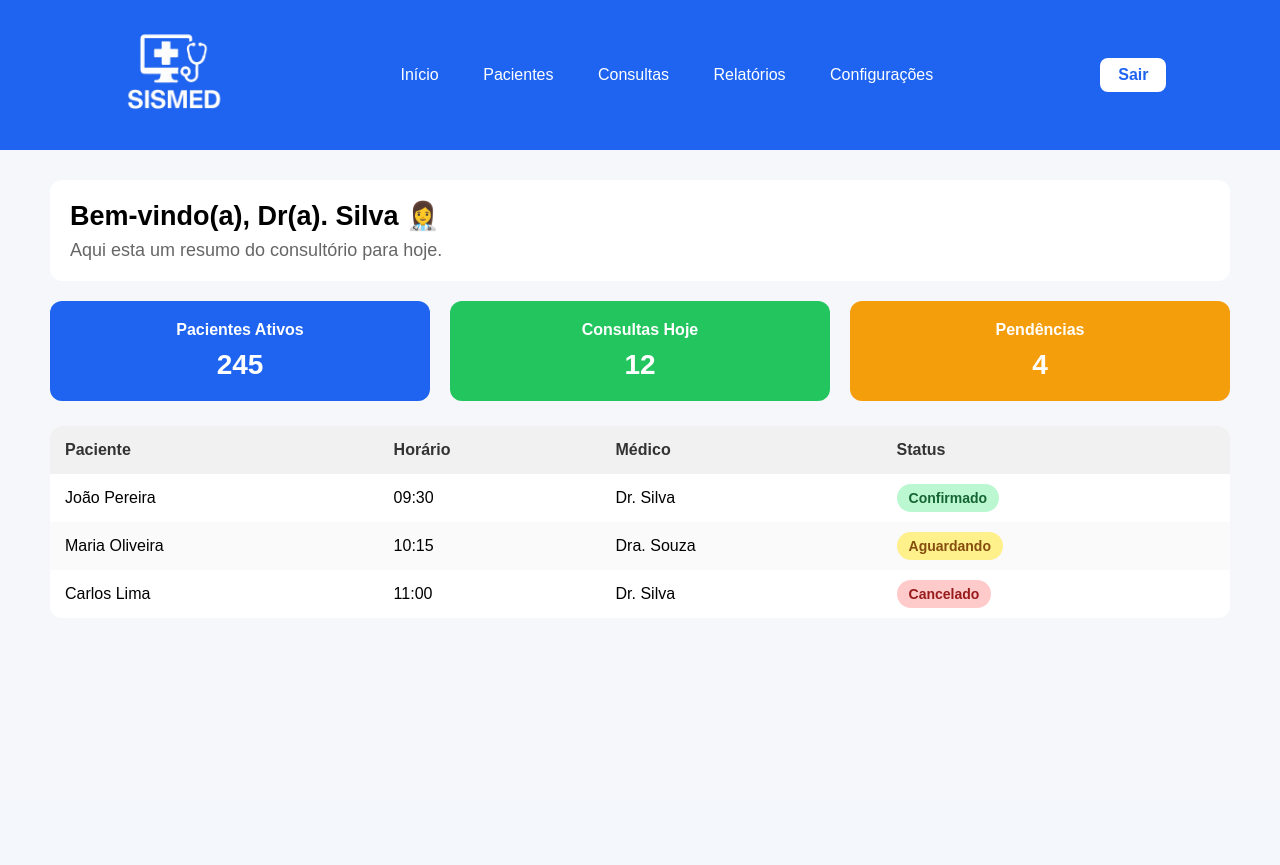
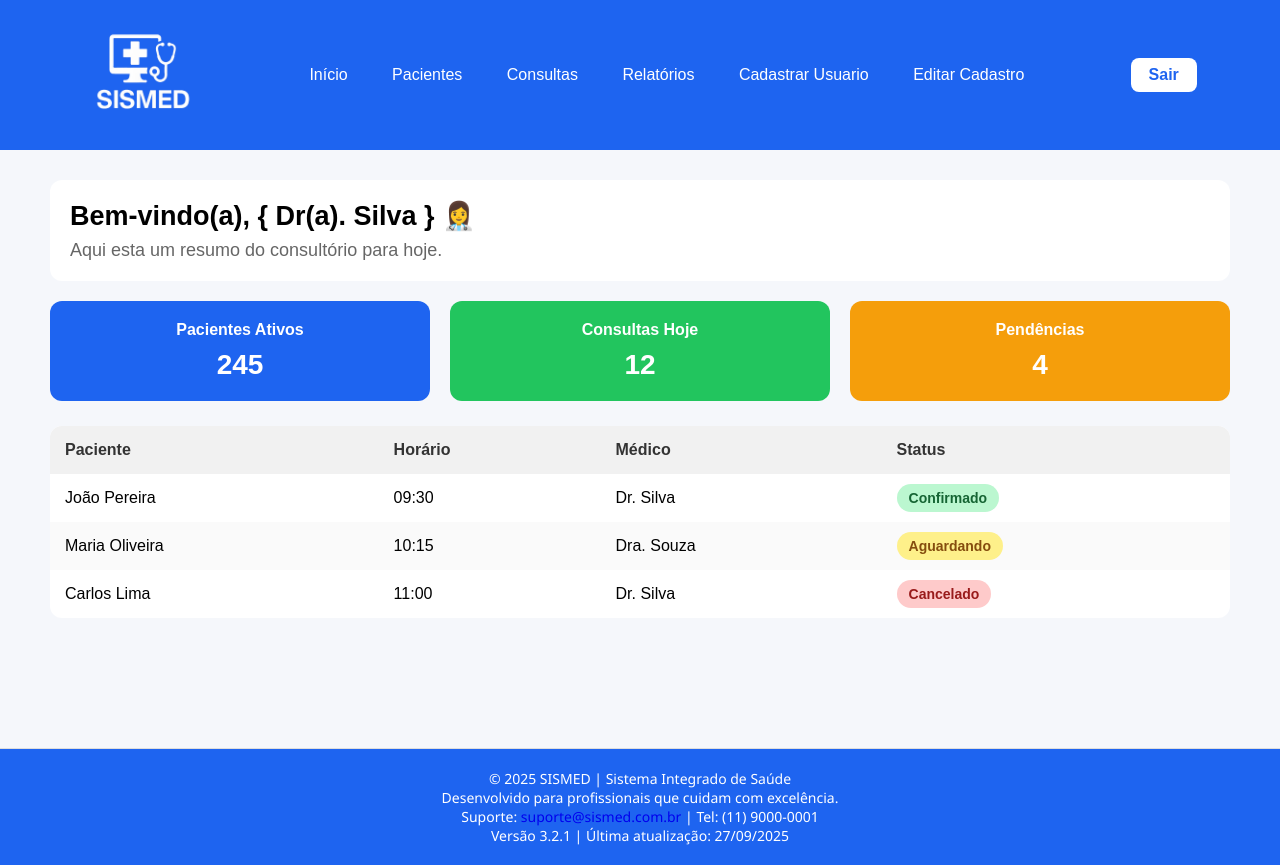
Before and after one commit to Lukas-Marks/SISMED, a PHP site: page /Pages/pagina-principal.php in a window 1280 px wide. Before the commit the page ends 608 px from the top, so only its background shows below. Run offline with PHP 8.4, Linux system fonts and the light colour scheme.

Commit message:
V2 - Front
2º Versão do front
- Integração de paginas
- cabeçalho e rodape

```diff
--- a/CSS/Pagina-Principal.css
+++ b/CSS/Pagina-Principal.css
@@ -7,76 +7,6 @@ body {
     margin: 0;
     font-family: Arial, sans-serif;
     background-color: #f5f7fb;
-  }
-
-
-  /* Navbar */
-  header {
-    background-color: #1e64f0;
-    color: white;
-    padding: 15px 40px;
-    display: flex;
-    justify-content: space-around;
-    align-items: center;
-  }
-
-  header h1 {
-    margin: 0;
-    font-size: 22px;
-    font-weight: bold;
-  }
-  .logo{
-    width: 120px;
-    height: 120px;
-    cursor: pointer;
-  }
-  nav a {
-    margin: 0 20px;
-    text-decoration: none;
-    color: white;
-    font-weight: 500;
-  }
-  nav a:hover {
-    text-decoration: underline;
-  }
-
-  .nav-mobile{
-    text-align: center;
-    display: none;
-    flex-wrap: wrap;
-    width: 100%;
-    background-color: #1e64f0;
-    position: absolute;
-    right: 0;
-    top: 111px;
-
-  }
-  .nav-mobile > a{
-    padding-top: 20px;
-    display: block;
-    width: 100%;
-    height: 70px;
-    border-bottom: 1px solid white;
-  }
-
-  .imagem-ham{
-    display: none;
-    width: 80px;
-    filter: invert(1);
-    height: 80px;
-    cursor: pointer;
-  }
-
-  .logout {
-    background: white;
-    color: #1e64f0;
-    padding: 8px 18px;
-    border-radius: 8px;
-    font-weight: bold;
-    text-decoration: none;
-  }
-  .logout:hover {
-    background: #f0f0f0;
   }
 
   /* Container */
@@ -158,19 +88,3 @@ body {
   .confirmado { background: #bbf7d0; color: #166534; }
   .aguardando { background: #fef08a; color: #854d0e; }
   .cancelado { background: #fecaca; color: #991b1b; }
-
-/* Media Querie */
-
-@media screen and (max-width: 841px){
-  .cards{
-    flex-wrap: wrap;
-  }
-  .imagem-ham{
-    display: block;
-
-  }
-
-  .desktop-nav{
-    display: none;
-  }
-}
--- /dev/null
+++ b/CSS/cabecalho.css
@@ -0,0 +1,85 @@
+
+  /* Navbar */
+  header {
+    background-color: #1e64f0;
+    color: white;
+    padding: 15px 40px;
+    display: flex;
+    justify-content: space-around;
+    align-items: center;
+  }
+
+  header h1 {
+    margin: 0;
+    font-size: 22px;
+    font-weight: bold;
+  }
+  .logo{
+    width: 120px;
+    height: 120px;
+    cursor: pointer;
+  }
+  nav a {
+    margin: 0 20px;
+    text-decoration: none;
+    color: white;
+    font-weight: 500;
+  }
+  nav a:hover {
+    text-decoration: underline;
+  }
+
+  .nav-mobile{
+    text-align: center;
+    display: none;
+    flex-wrap: wrap;
+    width: 100%;
+    background-color: #1e64f0;
+    position: absolute;
+    right: 0;
+    top: 111px;
+
+  }
+  .nav-mobile > a{
+    padding-top: 20px;
+    display: block;
+    width: 100%;
+    height: 70px;
+    border-bottom: 1px solid white;
+  }
+
+  .imagem-ham{
+    display: none;
+    width: 80px;
+    filter: invert(1);
+    height: 80px;
+    cursor: pointer;
+  }
+
+  .logout {
+    background: white;
+    color: #1e64f0;
+    padding: 8px 18px;
+    border-radius: 8px;
+    font-weight: bold;
+    text-decoration: none;
+  }
+  .logout:hover {
+    background: #f0f0f0;
+  }
+
+/* Media Querie */
+
+@media screen and (max-width: 841px){
+    .cards{
+      flex-wrap: wrap;
+    }
+    .imagem-ham{
+      display: block;
+
+    }
+
+    .desktop-nav{
+      display: none;
+    }
+  }
--- /dev/null
+++ b/CSS/mediaquerie.css
@@ -0,0 +1,15 @@
+/* Media Querie */
+
+@media screen and (max-width: 841px){
+    .cards{
+      flex-wrap: wrap;
+    }
+    .imagem-ham{
+      display: block;
+
+    }
+
+    .desktop-nav{
+      display: none;
+    }
+  }
--- /dev/null
+++ b/CSS/reset.css
@@ -0,0 +1,5 @@
+*{
+    margin: 0;
+    padding: 0;
+    box-sizing: border-box;
+  }
--- /dev/null
+++ b/CSS/rodape.css
@@ -0,0 +1,26 @@
+.footer {
+    background-color: #1e64f0;
+    color: #333;
+    padding: 20px 0;
+    text-align: center;
+    font-family: 'Segoe UI', sans-serif;
+    font-size: 14px;
+    border-top: 1px solid #ddd;
+    margin-top: 100px;
+
+  }
+
+  .footer-container {
+    max-width: 800px;
+    margin: 0 auto;
+    padding: 0 20px;
+    color: white;
+  }
+
+  .footer a {
+    text-decoration: none;
+  }
+
+  .footer a:hover {
+    text-decoration: underline;
+  }
--- /dev/null
+++ b/Pages/cabecalho.php
@@ -0,0 +1,25 @@
+<header>
+    <img class="logo" src="../Imagem/Sismed-logo.png" />
+    <nav class="desktop-nav">
+    <a href="#">Início</a>
+    <a href="#">Pacientes</a>
+    <a href="#">Consultas</a>
+    <a href="#">Relatórios</a>
+    <a href="cadastro_usuario.php">Cadastrar Usuario</a>
+    <a href="editar_cadastro.php">Editar Cadastro</a>
+    </nav>
+    <!-- imagem hamburger -->
+    <img class="imagem-ham" src="../Imagem/icon-hamburger.png" />
+
+    <!-- Barra de navegação do mobile -->
+    <nav class="nav-mobile">
+    <a href="https://google.com">Início</a>
+    <a href="https://google.com">Pacientes</a>
+    <a href="https://google.com">Consultas</a>
+    <a href="https://google.com">Relatórios</a>
+    <a href="cadastro_usuario.php">Cadastrar Usuario</a>
+    <a href="editar_cadastro.php">Editar Cadastro</a>
+    </nav>
+
+    <a href="../index.php" class="logout">Sair</a>
+</header>
--- a/Pages/pagina-principal.php
+++ b/Pages/pagina-principal.php
@@ -3,43 +3,31 @@
 <head>
   <meta charset="UTF-8">
   <meta name="viewport" content="width=device-width, initial-scale=1.0">
+    <!-- CSS Padrão das paginas -->
+  <link rel="stylesheet" href="../CSS/mediaquerie.css"/>
+  <link rel="stylesheet" href="../CSS/rodape.css"/>
+  <link rel="stylesheet" href="../CSS/cabecalho.css"/>
+  <link rel="stylesheet" href="../CSS/reset.css"/>
+
   <link rel="stylesheet" href="../CSS/Pagina-Principal.css"/>
+
+
+
+
+
   <title>SISMED - Dashboard</title>
-
 </head>
 <body>
 
-  <!-- Navbar -->
-  <header>
-    <img class="logo" src="../Imagem/Sismed-logo.png" />
-    <nav class="desktop-nav">
-      <a href="#">Início</a>
-      <a href="#">Pacientes</a>
-      <a href="#">Consultas</a>
-      <a href="#">Relatórios</a>
-      <a href="#">Configurações</a>
-    </nav>
-    <!-- imagem hamburger -->
-    <img class="imagem-ham" src="../Imagem/icon-hamburger.png" />
-
-    <!-- Barra de navegação do mobile -->
-    <nav class="nav-mobile">
-      <a href="https://google.com">Início</a>
-      <a href="https://google.com">Pacientes</a>
-      <a href="https://google.com">Consultas</a>
-      <a href="https://google.com">Relatórios</a>
-      <a href="https://google.com">Configurações</a>
-    </nav>
-
-    <a href="../index.php" class="logout">Sair</a>
-  </header>
+  <!-- Navbar e Cabeçalho -->
+  <?php include 'cabecalho.php'; ?>
 
   <!-- Conteúdo -->
   <div class="container">
 
     <!-- Boas-vindas -->
     <div class="welcome">
-      <h2>Bem-vindo(a), Dr(a). Silva 👩‍⚕️</h2>
+      <h2>Bem-vindo(a), {  Dr(a). Silva } 👩‍⚕️</h2>
       <p>Aqui esta um resumo do consultório para hoje.</p>
     </div>
 
@@ -93,12 +81,11 @@
 
   </div>
 
-  <script src="../JS/jquery.js"></script>
- <script>
-
-// Usado para garantir que o evento será registrado depois da pagina(DOM) ser carregado
+  <?php include 'rodape.php'; ?>
 
 
+<script src="../JS/jquery.js"></script>
+<script> // Usado para garantir que o evento será registrado depois da pagina(DOM) ser carregado
   $(".imagem-ham").click(function() {
 
     $(".nav-mobile").slideToggle();
@@ -106,7 +93,7 @@
 
 
 
- </script>
+</script>
 
 </body>
 </html>
--- a/recuperar.php
+++ b/Pages/recuperar.php
@@ -3,7 +3,7 @@
 <head>
     <meta charset="UTF-8">
     <title>Recuperar Senha - SISMED</title>
-    <link rel="stylesheet" href="css/login.css?v=2">
+    <link rel="stylesheet" href="../CSS/login.css">
 </head>
 <body>
     <div class="recuperar-container">
@@ -15,7 +15,7 @@
             <button type="submit">Enviar link</button>
         </form>
 
-        <a href="index.php">← Voltar para o login</a>
+        <a href="../index.php">← Voltar para o login</a>
     </div>
 </body>
 </html>
--- /dev/null
+++ b/Pages/rodape.php
@@ -0,0 +1,8 @@
+<footer class="footer">
+  <div class="footer-container">
+    <p>© 2025 SISMED | Sistema Integrado de Saúde</p>
+    <p>Desenvolvido para profissionais que cuidam com excelência.</p>
+    <p>Suporte: <a href="mailto:suporte@sismed.com.br">suporte@sismed.com.br</a> | Tel: (11) 9000-0001</p>
+    <p>Versão 3.2.1 | Última atualização: 27/09/2025</p>
+  </div>
+</footer>
```
Also changed, not shown: CSS/login.css (+9 -1 lines), Pages/cadastro_usuario.php (+12 -1 lines), Pages/editar_cadastro.php (+13 -8 lines), index.php (+4 -3 lines).
